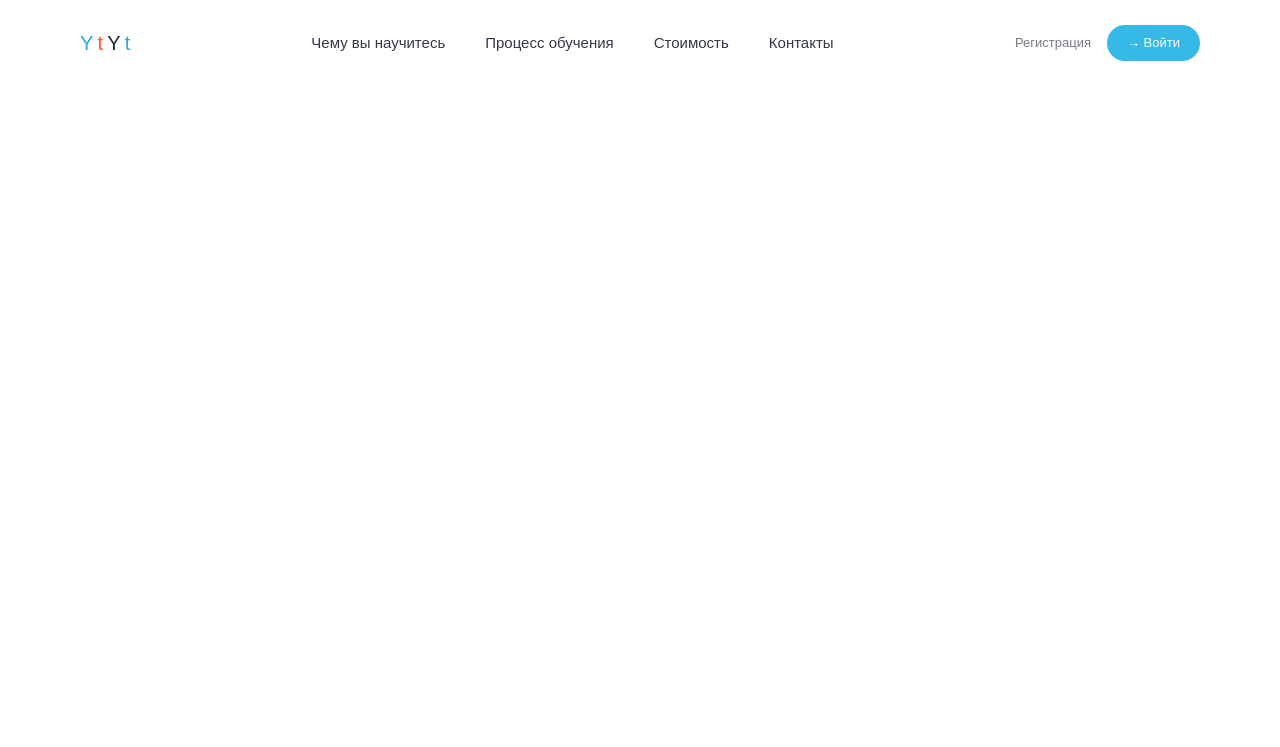
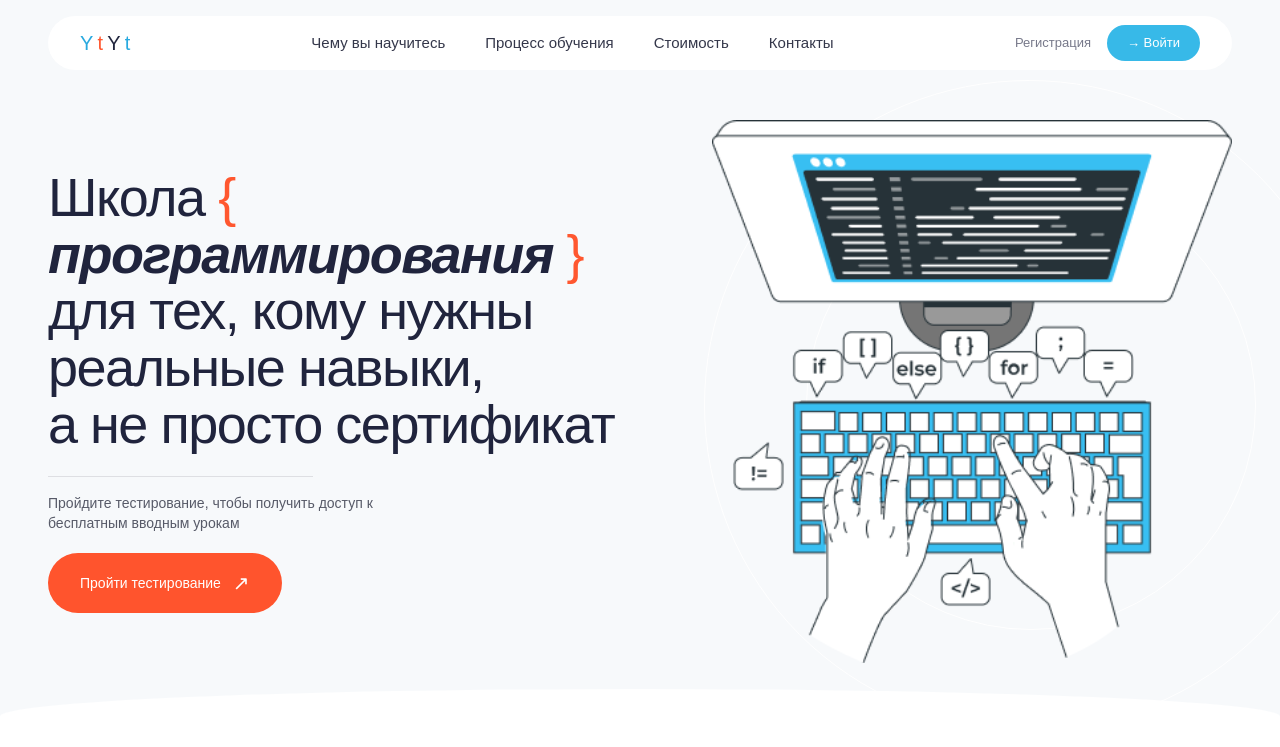
Before and after one commit to idilnozairgasheva06-svg/my-html-project, a website: page index.html in a window 1280 px wide. Drawn offline with Linux system fonts and the light colour scheme.

Commit message:
hero section

```diff
--- a/index.html
+++ b/index.html
@@ -40,5 +40,30 @@
             </div>
         </nav>
     </header>
+
+    <section class="relative overflow-hidden min-h-[640px] bg-[#f7f9fb]">
+        <div class="absolute w-[650px] h-[650px]  rounded-full border border-white left-[55%] top-[80px]"></div>
+        <div class="absolute w-[450px] h-[450px] rounded-full border border-white left-[63%] top-[180px]"> </div>
+        <div class="max-w-[1380px] mx-auto px-5 lg:px-12 pt-[120px] pb-20">
+            <div class="grid grid-cols-1 lg:grid-cols-2 gap-10 items-center">
+                <div class="relative z-10 max-w-[650px]">
+
+      <h1 class="text-[36px] sm:text-[46px] lg:text-[54px] leading-[1.05] font-normal tracking-[-1.5px]">  Школа
+       <span class="text-[#ff572f]"> { </span>
+        <span class="italic font-semibold"> программирования </span>
+         <span class="text-[#ff572f]"> } </span><br> для тех, кому нужны <br>реальные навыки,<br> а не просто сертификат</h1>
+        <div class="w-[265px] border-t border-[#dedfe3] mt-6 mb-4"> </div>
+        <p class="text-sm leading-5 text-[#575a68]  max-w-[360px]"> Пройдите тестирование, чтобы получить доступ к бесплатным вводным урокам </p>
+          <a href="#testing"class="inline-flex items-center justify-center mt-5 bg-[#ff542d] text-white rounded-full px-8 py-4 text-sm hover:bg-[#e94723] transition">
+          Пройти тестирование <span class="text-xl ml-3"> ↗ </span> </a>
+         </div>
+         <div class="relative flex justify-center lg:justify-end">
+             <img src="/images/Layer 2.png" alt="Программирование" class="relative z-10 w-[300px] sm:w-[390px] lg:w-[520px] object-contain">
+                </div>
+            </div>
+        </div>
+        <div class="absolute bottom-[-1px] left-0 w-full h-[55px] bg-white rounded-t-[50%]"></div>
+    </section>
+
 </body>
 </html>
```
